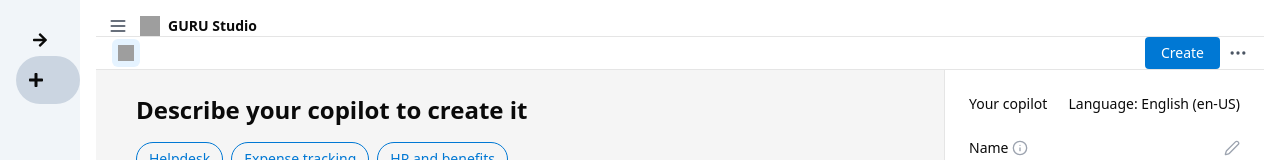
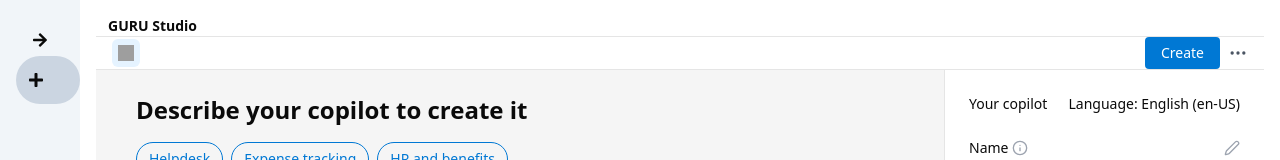
Before and after one commit to collinskrotich/Guru-AI, a Next.js app: page /application/lab in a window 1280 px wide. Shown: the top 160 px of the page. Built offline with nearby package versions, Linux system fonts and the light colour scheme; grey boxes are pictures that could not be loaded.

Commit message:
remove menu + images

```diff
--- a/app/application/lab/page.tsx
+++ b/app/application/lab/page.tsx
@@ -46,9 +46,7 @@ const Lab = () => {
       {/* Header */}
       <header className="h-12 px-3 border-b bg-white flex items-center justify-between">
         <div className="flex items-center gap-3">
-          <Menu className="w-5 h-5 text-gray-700" />
           <div className="flex items-center gap-2">
-            <img src="/api/placeholder/20/20" alt="Copilot" className="w-5 h-5" />
             <span className="text-sm font-semibold">GURU Studio</span>
           </div>
         </div>
```
